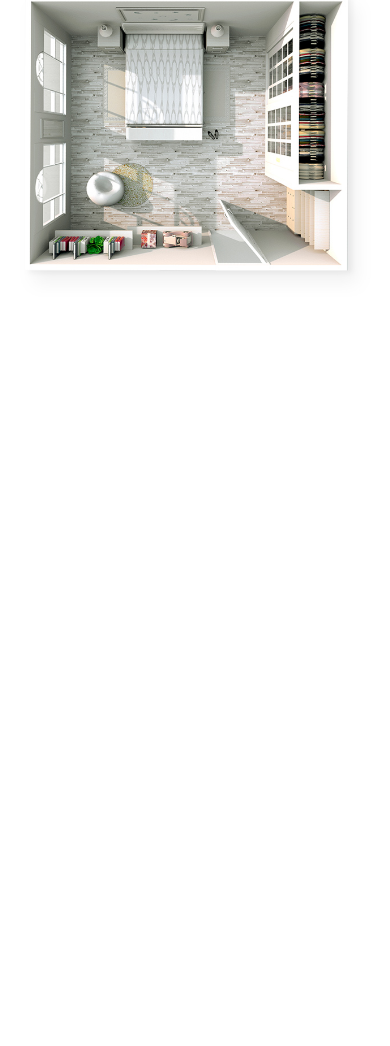
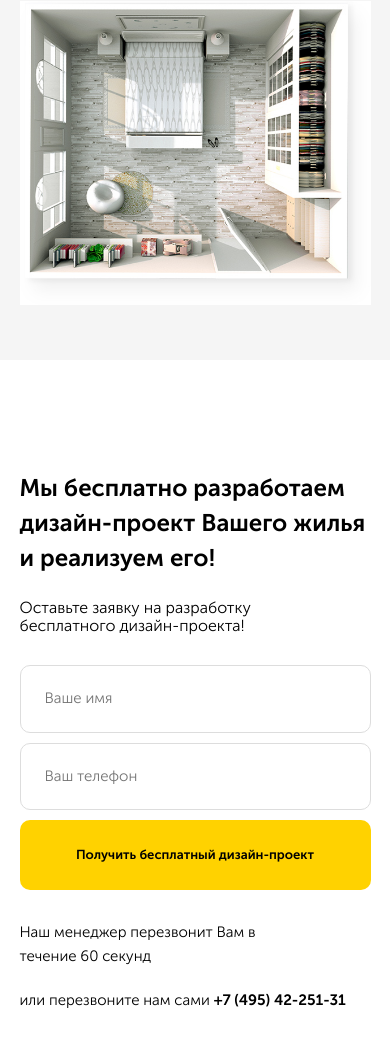
Before and after one commit to ragimoff/learn-repair, a plain HTML site: page src/index.html in a window 390 px wide. Shown: the part 470-1516 px from the top of the page. Before the commit the page ends 844 px from the top, so only its background shows below. Drawn offline with Linux system fonts and the light colour scheme.

Commit message:
Форма с предложением о заявке

```diff
--- a/src/index.html
+++ b/src/index.html
@@ -68,6 +68,32 @@
                 </div>
             </div>
         </section>
+        <section class="offer section">
+            <div class="container">
+                <div class="offer-block">
+                    <h2 class="section-title offer__title">
+                        Мы бесплатно разработаем дизайн-проект Вашего жилья и реализуем его!
+                    </h2>
+                    <span class="section-subtitle offer__subtitle">Оставьте заявку на разработку  бесплатного дизайн-проекта! </span>
+                    <form action="" class="form offer__form">
+                        <input type="text" class="input offer__input" placeholder="Ваше имя">
+                        <input type="tell" class="input offer__input" placeholder="Ваш телефон">
+                        <button class="button offer__button">Получить бесплатный дизайн-проект</button>
+                    </form>
+                    <div class="offer-footer">
+                        <div class="offer__manage">
+                            Наш менеджер перезвонит Вам
+                            в течение 60 секунд
+                        </div>
+                        <div class="offer__info">
+                            или перезвоните нам сами
+                            <span class="offer__info-tel">+7 (495) 42-251-31</span>
+                        </div>
+                    </div>
+                </div>
+
+            </div>
+        </section>
     </main>
 </body>
 </html>
--- a/src/sass/_colors.sass
+++ b/src/sass/_colors.sass
@@ -1,2 +1,4 @@
 $main-color: #ffd200
 $text-color: #333
+$secondary: #f5f5f5
+$border-input: #dddddd
--- a/src/sass/_interface.sass
+++ b/src/sass/_interface.sass
@@ -1,3 +1,5 @@
+*
+    box-sizing: border-box
 body
     +reg
 img
@@ -19,3 +21,22 @@ a
     border-radius: 10px
     background-color: $main-color
     padding: 18px 30px
+    transition: All 0.5s ease
+    +bold
+    &:hover
+        cursor: pointer
+        background-color: lighten($main-color, 20%)
+.section
+    padding: 90px 0
+    &-title
+        font-size: 24px
+        +bold
+    &-subtitle
+        display: block
+        font-size: 16px
+.input
+    border: 1px solid $border-input
+    padding: 24px
+    font-size: 15px
+    border-radius: 10px
+    outline: none
--- a/src/sass/blocks/_hero.sass
+++ b/src/sass/blocks/_hero.sass
@@ -1,11 +1,12 @@
 .hero
     padding-top: 50px
     padding-bottom: 50px
+    background-color: $secondary
     &-block
         display: flex
     &-text
         flex-basis: 45%
-        padding-right: 120px
+        padding-right: 50px
         &__title
             font-size: 41px
             line-height: 55px
@@ -23,6 +24,8 @@
             display: flex
             align-items: center
             margin-bottom: 25px
+            &:last-child
+               margin-bottom: 0
         &__image
             width: 40px
             height: 40px
@@ -60,3 +63,5 @@
                 max-width: 200px
             &__image
                 margin-right: 15px
+        &-image
+            margin-top: 40px
--- a/src/sass/blocks/_navbar.sass
+++ b/src/sass/blocks/_navbar.sass
@@ -20,6 +20,7 @@
         +bold
     &__button
         margin-left: 30px
+        outline: none
         +bold
 @media (max-width: 768px)
     .navbar
--- /dev/null
+++ b/src/sass/blocks/_offer.sass
@@ -0,0 +1,70 @@
+.offer
+    background: url('../img/offer/offer-bg.png')
+    background-size: contain
+    background-repeat: no-repeat
+    background-position: center right
+    position: relative
+    &:before
+        content: ''
+        width: 50%
+        height: 100%
+        position: absolute
+        top: 0
+        left: 0
+        background-color: #fff
+    &-block
+        width: 50%
+        padding-right: 90px
+        position: relative
+    &__title
+        max-width: 365px
+        line-height: 35px
+        margin-bottom: 24px
+    &__subtitle
+        max-width: 260px
+        margin-bottom: 30px
+    &__input
+        width: 240px
+        margin-bottom: 30px
+        &:first-child
+            margin-right: 10px
+    &__button
+        width: 100%
+        min-height: 70px
+    &-footer
+        display: flex
+        justify-content: space-between
+        margin-top: 30px
+        font-size: 15px
+        line-height: 24px
+    &__manage
+        max-width: 50%
+        padding-right: 20px
+    &__info
+        padding-left: 40px
+        &-tel
+            +bold
+@media (max-width: 1200px)
+    .offer
+        background-size: cover
+        &__input
+            width: 100%
+            margin-bottom: 10px
+        &__button
+            font-size: 13px
+@media (max-width: 768px)
+    .offer
+        background: #fff
+        &-block
+            width: 100%
+            padding-right: 0
+        &-footer
+            display: block
+            width: 100%
+        &__manage
+            max-width: 80%
+            padding-right: 0
+        &__info
+            max-width: 100%
+            padding-left: 0
+            margin-top: 20px
--- a/src/sass/style.sass
+++ b/src/sass/style.sass
@@ -5,3 +5,4 @@
 
 @import 'blocks/navbar'
 @import 'blocks/hero'
+@import 'blocks/offer'
```
Also changed, not shown: src/css/style.css, src/img/offer/offer-bg.png (added).
